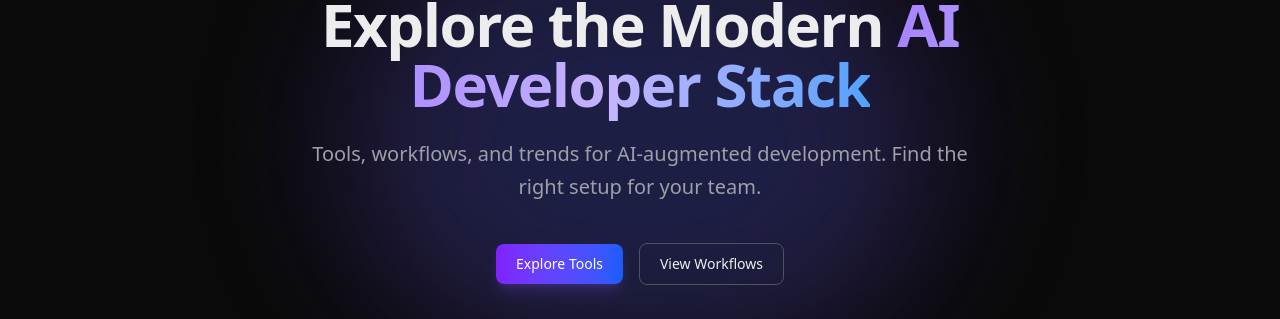
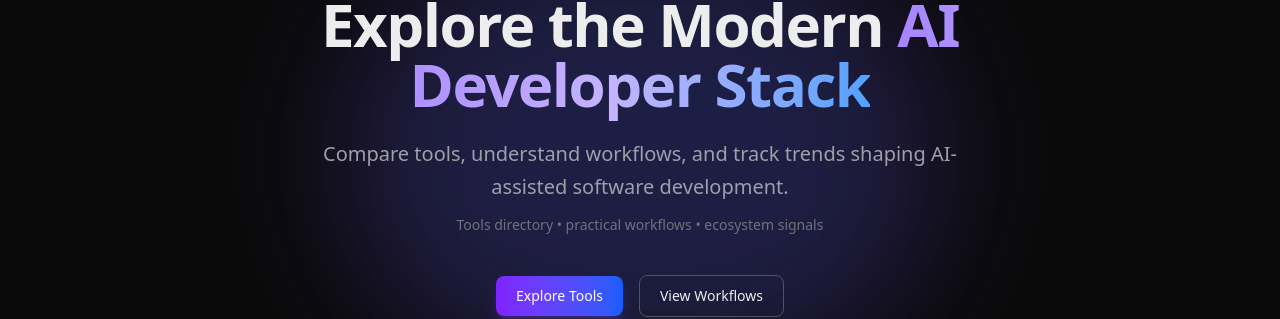
Before and after one commit to ian-schwartz/ai-dev-trends-explorer, a Next.js app: page / in a window 1280 px wide. Shown: the part 191-510 px from the top of the page. Built offline with nearby package versions, Linux system fonts and the light colour scheme; no server answers.

Commit message:
copy: improve homepage hero messaging

```diff
--- a/src/components/home/HeroSection.tsx
+++ b/src/components/home/HeroSection.tsx
@@ -28,8 +28,11 @@ export function HeroSection() {
           </span>
         </h1>
         <p className="mx-auto mt-6 max-w-2xl text-lg leading-relaxed text-zinc-400 sm:text-xl">
-          Tools, workflows, and trends for AI-augmented development. Find the
-          right setup for your team.
+          Compare tools, understand workflows, and track trends shaping
+          AI-assisted software development.
+        </p>
+        <p className="mx-auto mt-3 text-sm text-zinc-500">
+          Tools directory • practical workflows • ecosystem signals
         </p>
         <div className="mt-10 flex flex-col items-center justify-center gap-3 sm:flex-row sm:gap-4">
           <Link
```
